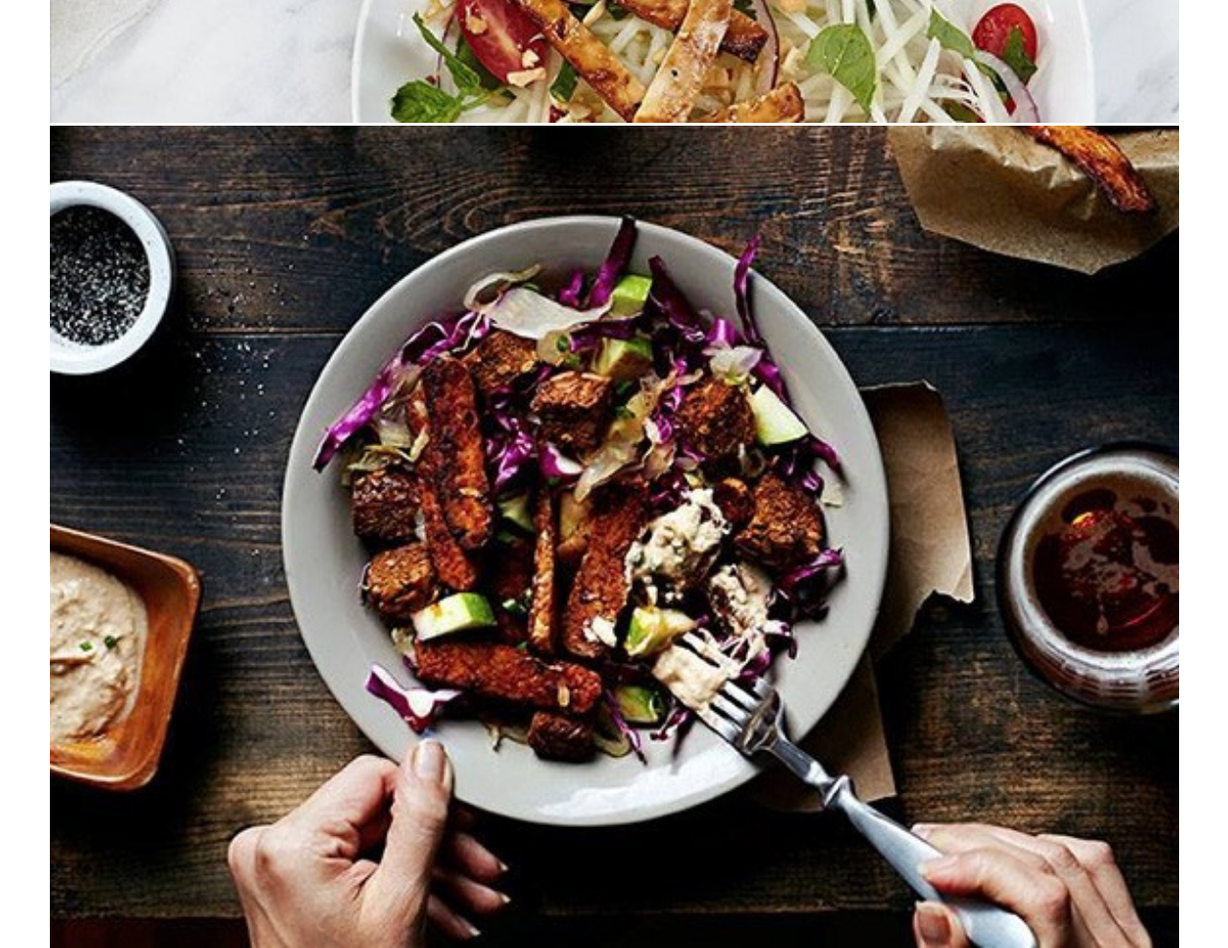
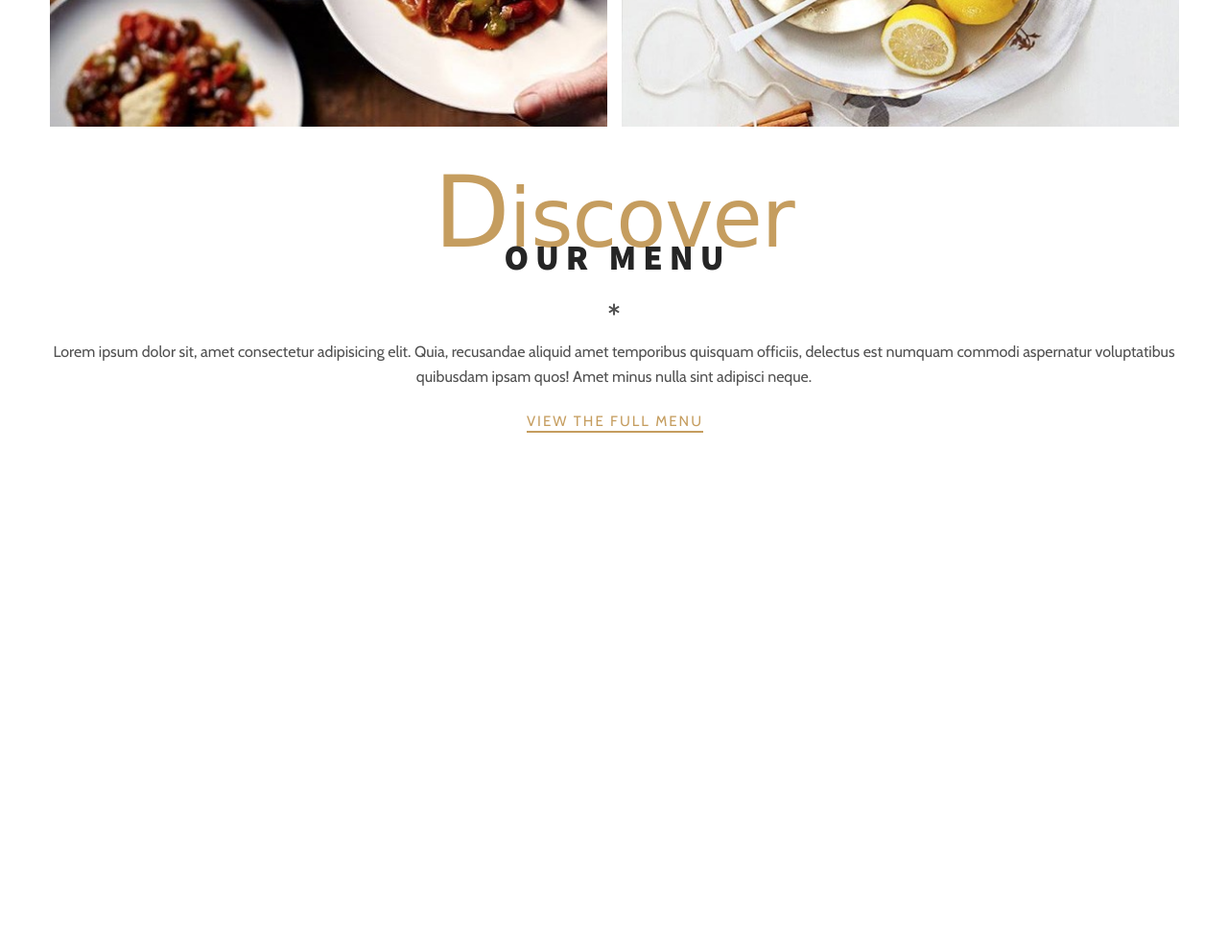
Before and after one commit to axtell5000/the-rosa-website, a plain HTML site: page index.html in a window 1280 px wide. Shown: the part 3420-4408 px from the top of the page at 96% size. After the commit the page ends 3919 px from the top, so only its background shows below. Drawn offline with nearby package versions, Linux system fonts and the light colour scheme; a web font is replaced by a local one.

Commit message:
adding styles for discover our menu section

```diff
--- a/css/styles.css
+++ b/css/styles.css
@@ -335,3 +335,13 @@ header {
 }
 
 /* discover our menu */
+.image-group {
+  display: grid;
+  gap: 1.5rem;
+  grid-template-columns: repeat(2, 1fr);
+}
+
+.discover-our-menu .restaurant-description {
+  margin-bottom: 0;
+  padding-top: 3rem;
+}
```
